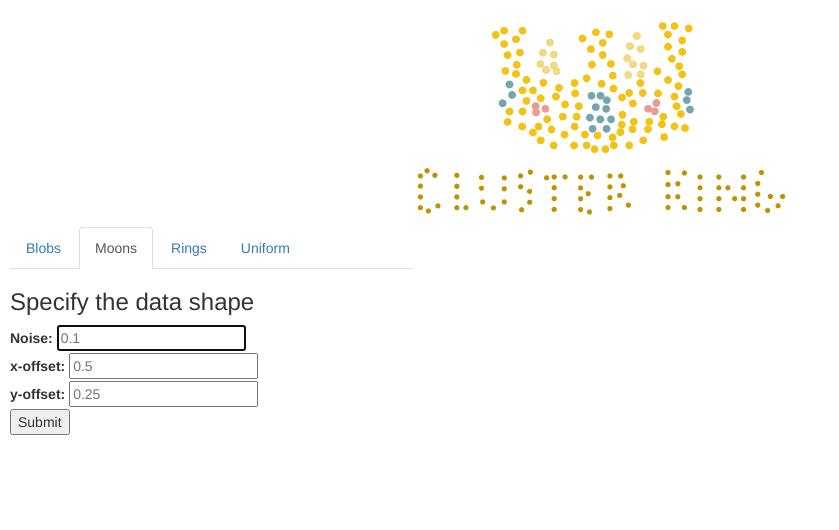
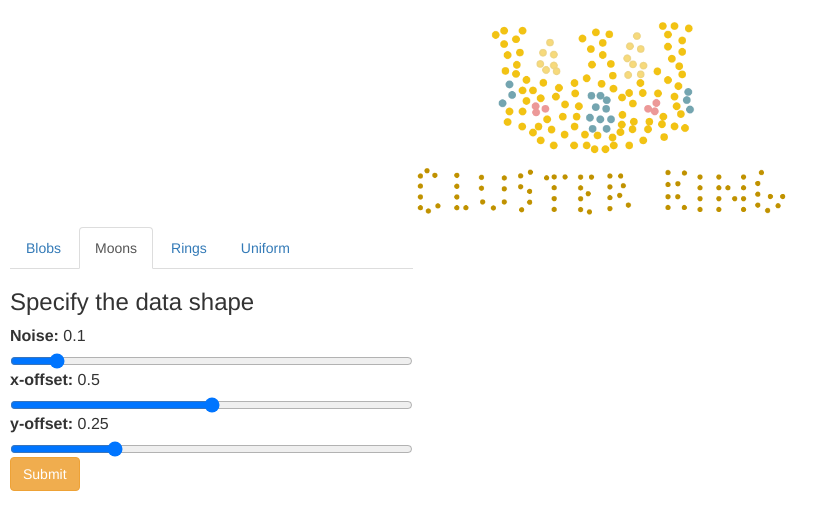
Before and after one commit to mgsosna/clusterKing, a Flask app: page /moons in a window 1280 px wide. Shown: the top 530 px of the page, without its empty margins (0-839 px from the left). Run offline with Flask 2, Linux system fonts and the light colour scheme; some libraries are stand-ins or nearby versions.

Commit message:
Move and update buttons

```diff
--- a/templates/moons.html
+++ b/templates/moons.html
@@ -10,23 +10,29 @@
 
 <div onsubmit="return false">
     <h3>Specify the data shape</h3>
-    <form>
-    <div class="field">
-        <div class="control">
+    <fieldset>
+    <div class="field" style="font-size:16px">
+        <div>
             <label for="noise">Noise:</label>
-            <input id="noise" type="quantity" name="noise" placeholder="0.1" autofocus="" min="0" max="5">
+            <em id="noiseLabel" style="font-style: normal">0.1</em>
+            <input id="noise" type="range" class="form-range" name="noise" value="0.1" step="0.05" min="0" max="1"
+                   oninput="document.getElementById('noiseLabel').innerHTML = this.value;">
         </div>
-        <div class="control">
+        <div>
             <label for="x-offset">x-offset:</label>
-            <input id="x-offset" type="quantity" name="x-offset" placeholder="0.5" autofocus="" min="0" max="5">
+            <em id="xLabel" style="font-style: normal">0.5</em>
+            <input id="x-offset" type="range" name="x-offset" value="0.5" step="0.05" min="0" max="1"
+                   oninput="document.getElementById('xLabel').innerHTML = this.value;">
         </div>
-        <div class="control">
+        <div>
             <label for="y-offset">y-offset:</label>
-            <input id="y-offset" type="quantity" name="y-offset" placeholder="0.25" autofocus="" min="0" max="5">
+            <em id="yLabel" style="font-style: normal">0.25</em>
+            <input id="y-offset" type="range" name="y-offset" value="0.25" step="0.05" min="0" max="1"
+                   oninput="document.getElementById('yLabel').innerHTML = this.value;">
         </div>
     </div>
-    <button id="moon-submit">Submit</button>
-</form>
+    <button type="button" class="btn btn-warning" id="moon-submit">Submit</button>
+</fieldset>
 </div>
 
 {% endblock %}
```
